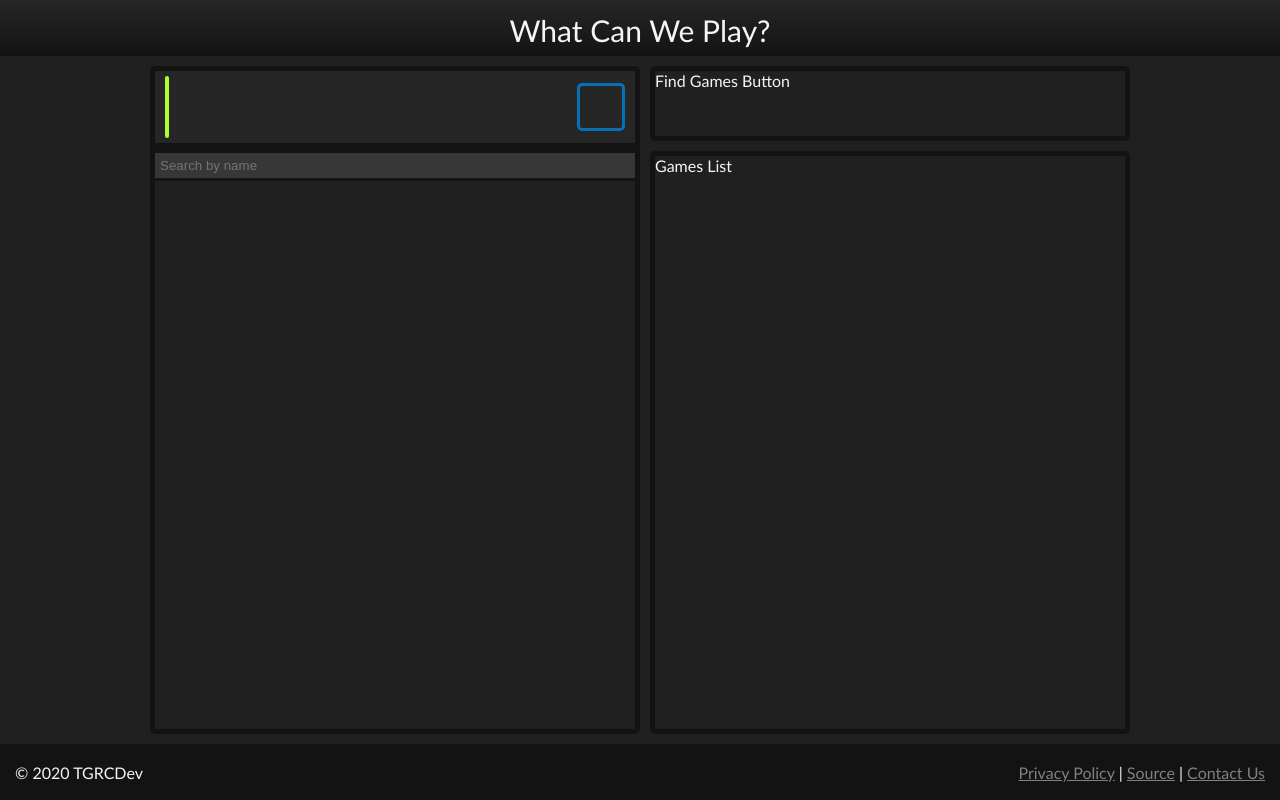
After one commit to TGRCdev/WhatCanWePlay, a Flask app: template templates/app.html in a window 1280 px wide. The commit adds this page. Run offline with Flask 2, Linux system fonts and the light colour scheme; the template is opened without the code that fills it, so the values that code supplies are empty.

Commit message:
Interface prototype, nicely scrolling users panel

```diff
--- a/app.py
+++ b/app.py
@@ -90,7 +90,7 @@ def fetch_steam_cookie(request):
     except json.JSONDecodeError:
         return 2, {}
 
-    if "expires" in steam_info.keys() and steam_info["expires"] <= datetime.now(timezone.utc).timestamp():
+    if "expires" not in steam_info.keys() or steam_info["expires"] <= datetime.now(timezone.utc).timestamp():
         return 3, steam_info
     else:
         return 0, steam_info
@@ -123,6 +123,8 @@ def refresh_steam_cookie(steamid: int, response):
 def index():
     errcode, steam_info = fetch_steam_cookie(request)
     response = Response()
+
+    print("errcode {}".format(errcode))
 
     if errcode == 3:
         steam_info = refresh_steam_cookie(steam_info.get("steam_id", -1), response)
--- /dev/null
+++ b/static/styles/app.css
@@ -0,0 +1,180 @@
+html, body {
+    max-height:100vh;
+    height:100vh;
+}
+
+#page-flexbox {
+    max-height:100vh;
+    height:100vh;
+}
+
+#body-box {
+    flex: 1;
+    width: 100%;
+    overflow-x: hidden;
+    max-height:100%;
+    height:100%;
+}
+
+#app>div {
+    border-width: 5px;
+    border-style: solid;
+    border-color: #131313;
+}
+
+#app {
+    height: 100%;
+    display: grid;
+    grid-template-rows: min-content 1fr min-content;
+    box-sizing:border-box;
+    grid-template-columns: 50% auto;
+    max-height:100%;
+}
+
+#users {
+    grid-column: 1;
+    grid-row-start: 1;
+    grid-row-end: 4;
+    max-height:100%;
+    display:flex;
+    flex-direction:column;
+}
+
+#friends {
+    overflow-y:auto;
+}
+
+#submit {
+    height: 65px;
+    grid-column: 2;
+}
+
+#back {
+    grid-row: 1;
+    grid-column: 2;
+    height: 65px;
+}
+
+#games {
+    grid-row-start: 2;
+    grid-row-end: 4;
+    grid-column: 2;
+}
+
+#main-user {
+    height: 72px;
+    min-height: 72px;
+    border-bottom-width:10px;
+}
+
+.user {
+    height: 58px;
+    min-height: 58px;
+    background-color: #262626;
+    border-bottom: solid 3px #131313;
+    display: flex;
+    flex-direction: row;
+    align-items: center;
+    padding-left:10px;
+    padding-right:10px;
+    justify-content: space-between;
+    overflow:hidden;
+}
+
+.user-name {
+    padding-left:10px;
+    padding-right:10px;
+    overflow-wrap:anywhere;
+}
+
+.user-img {
+    height: 80%;
+    border: solid 2px greenyellow;
+    border-radius: 4px;
+}
+
+.user-checkbox {
+    min-width: 48px;
+    height:48px;
+    width:48px;
+    background-color: rgba(0,0,0,0);
+    border: solid 3px #0870b5;
+    border-radius: 5px;
+    padding: 3px;
+    box-sizing: border-box;
+    cursor: pointer;
+}
+
+.user-checkbox-fill {
+    height: 100%;
+    background-color: #0870b5;
+    border-radius: 2px;
+    display: none;
+}
+
+#user-search {
+    border:0;
+    background-color:#373737;
+    border-bottom: solid 3px #131313;
+    color: white;
+    padding:5px;
+}
+
+/* Desktop Overrides */
+@media (min-width: 601px) {
+    #app {
+        gap: 10px;
+        padding: 10px;
+    }
+
+    #app>div {
+        border-radius: 5px;
+    }
+
+    #body-box {
+        max-width:1000px;
+    }
+
+    #back {
+        display: none;
+    }
+}
+
+/* Mobile Overrides */
+@media (max-width: 600px) {
+    #submit {
+        grid-column: 1;
+    }
+
+    #users {
+        grid-row-end: 3;
+    }
+
+    #app {
+        width: 200vw;
+    }
+}
+
+
+/* Debug only */
+/*
+#users {
+    background-color: darkgoldenrod;
+    text-shadow: 0px 0px 2px #000000;
+}
+
+#submit {
+    background-color: green;
+    text-shadow: 0px 0px 2px #000000;
+}
+
+#back {
+    background-color: cyan;
+    text-shadow: 0px 0px 2px #000000;
+}
+
+#games {
+    background-color: purple;
+    text-shadow: 0px 0px 2px #000000;
+}
+*/
--- a/static/styles/default_dark.css
+++ b/static/styles/default_dark.css
@@ -21,10 +21,10 @@ html {
     background-color: #202020;
     font-family: "Trebuchet MS", Helvetica, sans-serif;
 }
-html a:link {
+a:link {
     color: gray;
 }
-html a:visited {
+a:visited {
     color: gray;
 }
 html, body {
@@ -47,11 +47,12 @@ html, body {
 }
 
 #header-box {
-    background: linear-gradient(#262626, #131313)
+    background: linear-gradient(#262626, #131313);
+    text-align: center;
+    padding-top: 12px;
+    box-sizing: border-box;
 }
-#body-box * {
-    max-width: 1000px;
-}
+
 #footer-box {
     background: #131313;
     display: flex;
@@ -64,11 +65,8 @@ html, body {
 }
 
 #title-link {
-    display:block;
-    margin:auto;
     text-align:center;
-    font-size: 35px;
-    padding-top:7px;
+    font-size: 30px;
     text-decoration: none;
 }
 #title-link:link {
@@ -77,3 +75,10 @@ html, body {
 #title-link:visited {
     color: whitesmoke;
 }
+
+/* Desktop Overrides */
+@media (min-width: 601px) {
+    #body-box {
+        max-width: 1000px;
+    }
+}
--- /dev/null
+++ b/templates/app.html
@@ -0,0 +1,53 @@
+{#
+    This file is a part of WhatCanWePlay
+    Copyright (C) 2020 TGRCDev
+
+    This program is free software: you can redistribute it and/or modify
+    it under the terms of the GNU Affero General Public License as published
+    by the Free Software Foundation, either version 3 of the License, or
+    (at your option) any later version.
+
+    This program is distributed in the hope that it will be useful,
+    but WITHOUT ANY WARRANTY; without even the implied warranty of
+    MERCHANTABILITY or FITNESS FOR A PARTICULAR PURPOSE.  See the
+    GNU Affero General Public License for more details.
+
+    You should have received a copy of the GNU Affero General Public License
+    along with this program.  If not, see <https://www.gnu.org/licenses/>.
+#}
+
+{% extends "base_page.html" %}
+
+{% block title %}What Can We Play?{% endblock %}
+{% block title_postfix %}{% endblock %}
+
+{% block styles %}
+{{ super() }}
+<link rel="stylesheet" href="{{ url_for('static', filename='styles/app.css') }}"/>
+{% endblock %}
+
+{% block content %}
+<div id="app">
+    <div id="users">
+        <div id="main-user" class="user">
+            <img class="user-img" src="{{ steam_info.avatar }}"/>
+            <span class="user-name">{{ steam_info.screen_name }}</span>
+            <button class="user-checkbox">
+                <div class="user-checkbox-fill"></div>
+            </button>
+        </div>
+        <input type="text" id="user-search" placeholder="Search by name"></input>
+        <div id="friends">
+        </div>
+    </div>
+    <div id="submit">
+        Find Games Button
+    </div>
+    <div id="back">
+        Back Button
+    </div>
+    <div id="games">
+        Games List
+    </div>
+</div>
+{% endblock %}
--- a/templates/base_page.html
+++ b/templates/base_page.html
@@ -54,27 +54,6 @@ along with this program.  If not, see <https://www.gnu.org/licenses/>.
             </div>
             <div id="body-box">
                 {% block content %}
-                <div id="example-content" style="margin-top:25px;margin-bottom:25px;text-align:center;">
-                    Lorem ipsum dolor sit amet, consectetur adipiscing elit. Mauris accumsan purus sed augue porta tincidunt. Aenean iaculis eu mauris quis porta. Maecenas ultrices, elit interdum faucibus semper, metus diam iaculis neque, id pellentesque metus est non tellus. Sed id dui vitae leo maximus commodo et a mi. Ut vestibulum arcu sit amet libero cursus commodo. Quisque vitae congue ipsum. Maecenas quis lobortis sem. Maecenas ornare ligula sed urna sollicitudin fringilla. Nulla fermentum mauris eget elit consectetur, non faucibus lacus molestie. Nam eu pulvinar mi.
-                    <br/><br/>
-                    Pellentesque a nunc ut est gravida dapibus. Donec sodales accumsan urna id porttitor. Integer et laoreet tortor. Duis hendrerit vitae lacus vitae ultrices. Integer posuere maximus nisl. Integer fringilla justo metus, quis lobortis est rutrum vitae. Nulla facilisi. Sed pretium scelerisque sapien dapibus elementum. Sed volutpat ullamcorper ex a euismod. Nulla sed nibh lectus. Suspendisse maximus eu metus eget facilisis. Cras vitae nunc a ipsum auctor volutpat. Donec elementum molestie lacus vitae fringilla. Phasellus eu ultrices mauris, quis consequat sem.
-                    <br/><br/>
-                    Sed condimentum velit ut lobortis viverra. Curabitur placerat eu diam ac lobortis. Mauris lobortis ac nunc ut viverra. Nulla commodo tempus ligula, non tristique dolor mollis id. In sed ornare est. Morbi at risus sit amet nulla lobortis lobortis. Fusce ex elit, cursus in augue scelerisque, malesuada sollicitudin mauris.
-                    <br/><br/>
-                    Cras blandit nibh id mauris eleifend fermentum. Duis leo purus, tempor eu tortor ac, eleifend bibendum nunc. Curabitur faucibus tortor sit amet risus fringilla iaculis. Ut ac magna et massa volutpat viverra vel eget nibh. Nunc interdum nibh nec iaculis auctor. Nunc vitae efficitur elit. Curabitur egestas est in malesuada sodales. Maecenas eleifend tincidunt lobortis. Vivamus porttitor purus non ipsum pharetra hendrerit. Etiam eget dapibus ante.
-                    <br/><br/>
-                    Ut tincidunt, urna id faucibus vulputate, mauris sapien sodales lacus, at pharetra neque ligula sed nibh. In hac habitasse platea dictumst. Aenean et gravida neque. Proin volutpat urna dolor, sed interdum odio mollis nec. Quisque vel maximus mi. Pellentesque fermentum velit eu bibendum ullamcorper. Maecenas quis iaculis est, quis faucibus eros. Vestibulum porttitor enim nec erat blandit ullamcorper.
-                    <br/><br/>
-                    In ultrices vulputate eros, ut tincidunt tortor tincidunt eu. Pellentesque nec dolor erat. Mauris rhoncus purus eget eros venenatis lacinia. Praesent lacinia nulla eu malesuada tristique. Curabitur luctus augue pulvinar risus facilisis faucibus. Nulla vitae sem ac enim fringilla convallis. Etiam tristique nec sem eu ullamcorper.
-                    <br/><br/>
-                    Nam at elit eget eros facilisis elementum nec et leo. Sed finibus vehicula blandit. Aliquam vel urna accumsan, condimentum enim sit amet, condimentum dui. Donec ligula diam, aliquam vitae diam eu, aliquet commodo dolor. Ut in ante vitae felis eleifend ultrices nec id arcu. Nam pharetra, neque et suscipit vehicula, purus sem consectetur erat, vel eleifend eros odio sit amet metus. Nunc sagittis egestas dignissim.
-                    <br/><br/>
-                    Vivamus at erat ut arcu semper consectetur. Fusce faucibus orci eu ultrices lobortis. Nunc nec mauris vel sem bibendum laoreet eu at nunc. Integer id erat massa. Maecenas nec pellentesque orci. Phasellus laoreet hendrerit vehicula. Suspendisse potenti. Sed in tortor eu ante pulvinar ultrices. Sed molestie elit ipsum, a finibus quam aliquam ultricies. Sed hendrerit, arcu id imperdiet rhoncus, nisl dui tempor nunc, ut varius sem magna non mauris. Vestibulum ullamcorper enim at justo interdum, eget aliquet dolor blandit.
-                    <br/><br/>
-                    Aenean suscipit, risus quis tempus porttitor, dui mi efficitur tellus, at bibendum eros arcu id lacus. Praesent congue, ex non lacinia tempus, enim turpis sagittis turpis, id dapibus elit risus ac dui. Vivamus vestibulum dapibus pretium. In elementum lacinia feugiat. Praesent augue nibh, viverra id enim nec, ultrices accumsan elit. Pellentesque rhoncus nisi augue, ut volutpat tellus faucibus vel. Maecenas venenatis rhoncus malesuada. Nulla facilisi. Morbi pharetra enim ut convallis ultrices. Proin laoreet nec neque ac scelerisque. Nam maximus elementum rutrum. Sed ornare nibh arcu, quis scelerisque risus ultricies a.
-                    <br/><br/>
-                    Vivamus lobortis tristique erat, eu convallis ipsum rutrum at. Sed a ante vitae nunc elementum scelerisque quis id est. Proin aliquam justo eget diam imperdiet, consequat semper justo mattis. Mauris euismod dignissim justo, vel faucibus dolor vehicula nec. Phasellus urna massa, viverra ac turpis vel, dignissim fringilla odio. Morbi non enim purus. Aliquam sed vestibulum mi, quis interdum odio. Quisque eleifend pulvinar ligula et dapibus. Nam pharetra, justo non ultricies imperdiet, libero nibh dapibus dolor, sed facilisis velit nibh eu turpis. Maecenas congue eu tellus in fringilla. Integer tempus diam eget consectetur dignissim. Vestibulum dapibus feugiat erat eget porttitor.
-                </div>
                 {% endblock %}
             </div>
             <div id="footer-box">
--- a/templates/home.html
+++ b/templates/home.html
@@ -1,5 +1,5 @@
 {% if steam_info %}
-{# include "app.html" #}
+{% include "app.html" %}
 {% else %}
 {% include "not_signed_in.html" %}
 {% endif %}
--- a/templates/privacy.html
+++ b/templates/privacy.html
@@ -20,7 +20,7 @@
 {% block title %}Privacy Policy{% endblock %}
 
 {% block content %}
-<div style="padding-left:5px;padding-right:5px;padding-bottom:20px;">
+<div style="padding-left:10px;padding-right:10px;padding-bottom:20px;">
     <h1 style="text-align:center">Privacy Policy</h1>
     This document describes what information we collect, how we use it, and how we store it.
     <h2>1. Information We Collect</h2>
```
